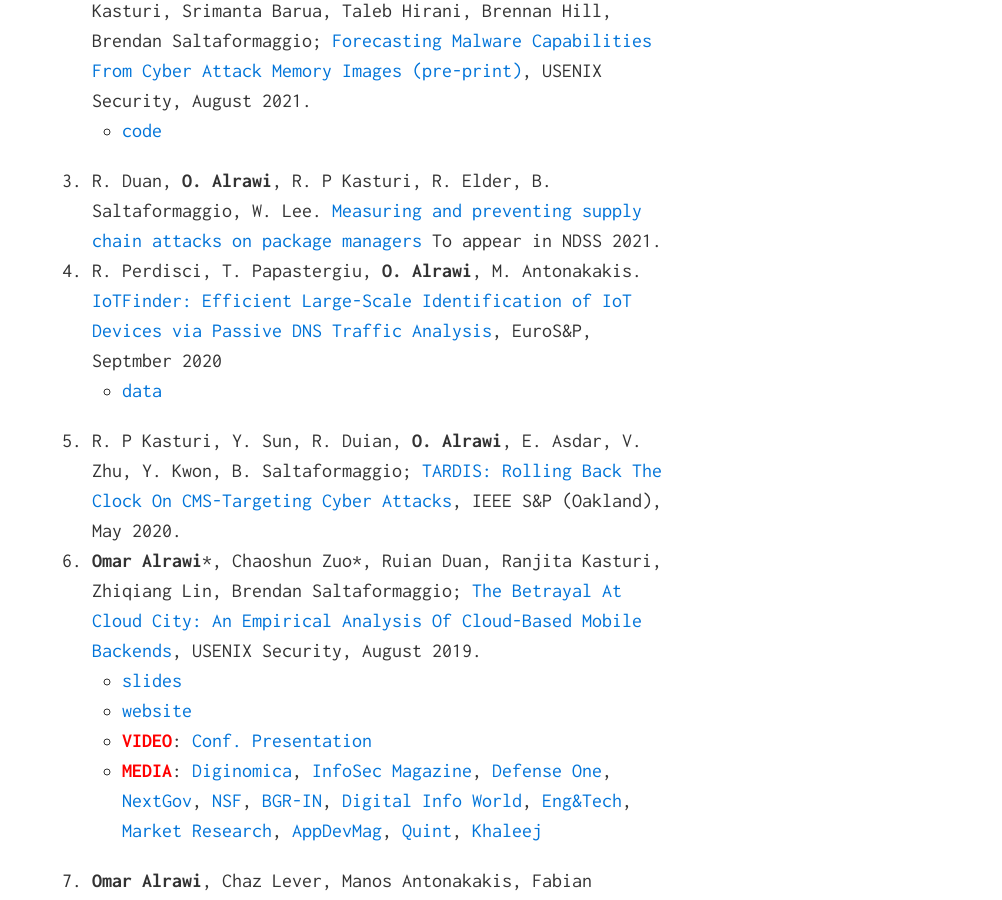
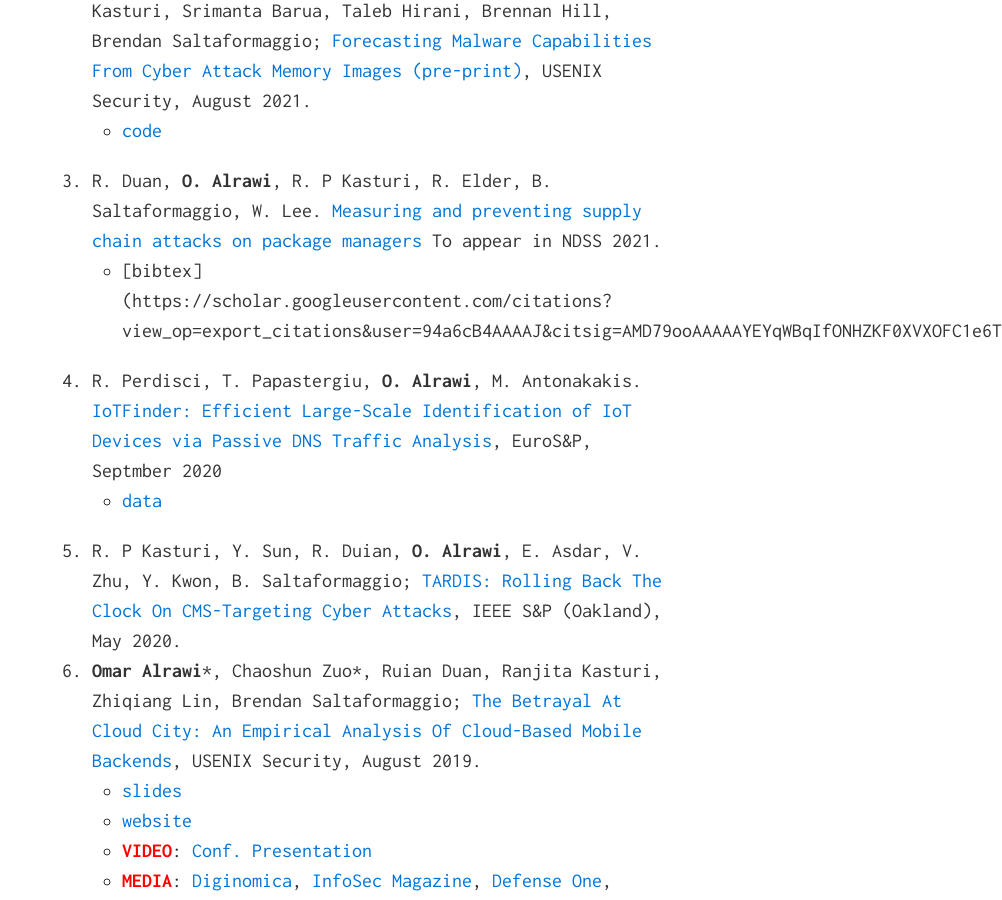
Before and after one commit to alrawi/alrawi.github.io, a Jekyll site: the page built from index.md, in a window 1280 px wide and 900 px high, scrolled down 1444 px. Shown: the whole window, without its empty margins (278-1280 px from the left). Built offline with Jekyll 4.4.1, drawn with Linux system fonts in a browser that asks for light colours; part of the change alters nothing that is shown.

Commit message:
Update index.md

```diff
--- a/index.md
+++ b/index.md
@@ -29,31 +29,32 @@ Additionally, I am investigating malware threats affecting IoT, mobile apps, and
   * [website](https://badthings.info/)
 1. __Omar Alrawi__{::nomarkdown}*{:/}, Moses Ike{::nomarkdown}*{:/}, Matthew Pruett, Ranjita Pai Kasturi, Srimanta Barua, Taleb Hirani, Brennan Hill, Brendan Saltaformaggio; [Forecasting Malware Capabilities From Cyber Attack Memory Images (pre-print)](/static/papers/alrawi_forecast_sec21.pdf), USENIX Security, August 2021.
   * [code](https://github.com/CyFI-Lab-Public/Forecast)
-1. R. Duan, __O. Alrawi__, R. P Kasturi, R. Elder, B. Saltaformaggio, W. Lee. [Measuring and preventing supply chain attacks on package managers](/#) To appear in NDSS 2021.
-1. R. Perdisci, T. Papastergiu, __O. Alrawi__, M. Antonakakis. [IoTFinder: Efficient Large-Scale Identification of IoT Devices via Passive DNS Traffic Analysis](/static/papers/IoTFinder-ESP20.pdf), EuroS&P, Septmber 2020
+1. R. Duan, __O. Alrawi__, R. P Kasturi, R. Elder, B. Saltaformaggio, W. Lee. [Measuring and preventing supply chain attacks on package managers](/static/papers/supply-chain-NDSS21.pdf) To appear in NDSS 2021.
+  * [bibtex] (https://scholar.googleusercontent.com/citations?view_op=export_citations&user=94a6cB4AAAAJ&citsig=AMD79ooAAAAAYEYqWBqIfONHZKF0XVXOFC1e6TjKKbO2&hl=en)
+3. R. Perdisci, T. Papastergiu, __O. Alrawi__, M. Antonakakis. [IoTFinder: Efficient Large-Scale Identification of IoT Devices via Passive DNS Traffic Analysis](/static/papers/IoTFinder-ESP20.pdf), EuroS&P, Septmber 2020
   * [data](https://yourthings.info/data)
-1. R. P Kasturi, Y. Sun, R. Duian, __O. Alrawi__, E. Asdar, V. Zhu, Y. Kwon, B. Saltaformaggio; [TARDIS: Rolling Back The Clock On CMS-Targeting Cyber Attacks](/static/papers/kasturi_tardis_sp20.pdf), IEEE S&P (Oakland), May 2020.
-1. __Omar Alrawi__{::nomarkdown}*{:/}, Chaoshun Zuo{::nomarkdown}*{:/}, Ruian Duan, Ranjita Kasturi, Zhiqiang Lin, Brendan Saltaformaggio; [The Betrayal At Cloud City: An Empirical Analysis Of Cloud-Based Mobile Backends](/static/papers/alrawi_cloudcity_sec19.pdf), USENIX Security, August 2019.
+4. R. P Kasturi, Y. Sun, R. Duian, __O. Alrawi__, E. Asdar, V. Zhu, Y. Kwon, B. Saltaformaggio; [TARDIS: Rolling Back The Clock On CMS-Targeting Cyber Attacks](/static/papers/kasturi_tardis_sp20.pdf), IEEE S&P (Oakland), May 2020.
+5. __Omar Alrawi__{::nomarkdown}*{:/}, Chaoshun Zuo{::nomarkdown}*{:/}, Ruian Duan, Ranjita Kasturi, Zhiqiang Lin, Brendan Saltaformaggio; [The Betrayal At Cloud City: An Empirical Analysis Of Cloud-Based Mobile Backends](/static/papers/alrawi_cloudcity_sec19.pdf), USENIX Security, August 2019.
   * [slides](/static/slides/USESEC_cloudcity_aug_19.pdf)
   * [website](https://mobilebackend.vet)
   * <span style="color:red">__VIDEO__</span>: [Conf. Presentation](https://www.youtube.com/watch?v=TIIMrOE389k)
   * <span style="color:red">__MEDIA__</span>: [Diginomica](https://diginomica.com/cloud-based-app-backends-rats-nest-mobile-phone-security-vulnerabilities), [InfoSec Magazine](https://www.infosecurity-magazine.com/news/cloud-services-compromise-mobile/), [Defense One](https://www.defenseone.com/technology/2019/08/new-tool-reveals-big-vulnerabilities-mobile-apps-use-multiple-clouds/159133/), [NextGov](https://www.nextgov.com/cybersecurity/2019/08/new-tool-reveals-big-vulnerabilities-mobile-apps-use-multiple-clouds/159169/), [NSF](https://www.nsf.gov/discoveries/disc_summ.jsp?cntn_id=299054&org=NSF&from=news), [BGR-IN](https://www.bgr.in/news/top-5000-free-android-apps-have-security-bugs-in-the-back-end-system-report/), [Digital Info World](https://www.digitalinformationworld.com/2019/08/vulnerabilities-top-5000-free-apps-google-play-store.html), [Eng&Tech](https://eandt.theiet.org/content/articles/2019/08/the-cloud-systems-behind-popular-apps-are-open-to-attack-researchers-find/), [Market Research](https://www.amarketresearchreport.com/tech-experts-reveal-vulnerabilities-prone-to-allowing-incidence-of-database-hacking/49426/), [AppDevMag](https://adtmag.com/articles/2019/08/15/backend-security.aspx), [Quint](https://www.thequint.com/tech-and-auto/tech-news/bugs-found-in-more-than-5000-apps-on-google-play-store), [Khaleej](https://www.khaleejtimes.com/technology/be-cautious-when-installing-free-apps-from-google-play-store)
-1. __Omar Alrawi__, Chaz Lever, Manos Antonakakis, Fabian Monrose; [SoK: Security Evaluation of Home-Based IoT Deployments](/static/papers/alrawi_sok_sp19.pdf), IEEE S&P (Oakland), May 2019.
+6. __Omar Alrawi__, Chaz Lever, Manos Antonakakis, Fabian Monrose; [SoK: Security Evaluation of Home-Based IoT Deployments](/static/papers/alrawi_sok_sp19.pdf), IEEE S&P (Oakland), May 2019.
   * [slides-long](/static/slides/M3AAWG_iot_feb_2019.pdf)
   * [slides-short](/static/slides/IEEESP_iot_may_2019.pdf)
   * [website+data](https://yourthings.info)
   * <span style="color:red">__VIDEO__</span>: [One min Preview](https://www.youtube.com/watch?v=-KCia-uTr-8)
   * <span style="color:red">__VIDEO__</span>: [Conf. Presentation](https://www.youtube.com/watch?v=Yg807tkRSZ8)
   * <span style="color:red">__MEDIA__</span>: [Newsweek](https://www.newsweek.com/2019/11/01/trust-internet-things-hacks-vulnerabilities-1467540.html), [Tech Republic](https://www.techrepublic.com/article/learn-how-insecure-your-iot-devices-are-with-yourthings-scorecards/), [Machine Design](https://www.machinedesign.com/iot/engineers-evaluate-consumer-iot-devices-security-risks), [The Ambient](https://www.the-ambient.com/features/yourthings-website-smart-home-security-rating-1908), [GearBrain](https://www.gearbrain.com/smart-home-device-security-2640394769.html), [Futurity](https://www.futurity.org/internet-connected-devices-security-risks-website-2150812/), [Fierce Elec.](https://www.fierceelectronics.com/electronics/thinking-about-iot-device-for-your-home-check-security-first), [Tech Xplore](https://techxplore.com/news/2019-09-website-internet-connected-devices.html), [Computer Welt](https://computerwelt.at/news/webseite-bewertet-sicherheit-von-iot-geraeten/)
-1. R. Duan, A. Bijlani, Y. Ji, __O. Alrawi__, Y. Xiong, M. Ike, B. Saltaformaggio, W. Lee; [Automating Patching of Vulnerable Open-Source Software Versions in Application Binaries](/static/papers/duan_osspatch_ndss19.pdf), NDSS, Feb 2019
-1. __Omar Alrawi__, Aziz Mohaisen; [Chains of Distrust: Towards Understanding Certificates Used for Signing Malicious Applications](/static/papers/malcert.pdf), WWW 2016 Companion, April 2016.
-1. Aziz Mohaisen, __Omar Alrawi__; [Behavior-based Automated Malware Analysis and Classification](/static/papers/15-cose.pdf), Elsevier Computers & Security, 2015.
-2. A Mohaisen, AG West, A Mankin, __O Alrawi__; [Chatter: Classifying Malware Families Using System Event Ordering.](/static/papers/chatter-tr.pdf)  IEEE CNS 2014.
-3. Aziz Mohaisen, __Omar Alrawi__; [AMAL: High-Fidelity, Behavior-based Automated Malware Analysis and Classification.](/static/papers/amal-wisa14.pdf)  WISA 2014. <span style="color:red">Best Paper Award</span>.
-4. Aziz Mohaisen, __Omar Alrawi__,; [AV-Meter: An Evaluation of Antivirus Scans and Labels.](/static/papers/avmeter-dimva.pdf)  DIMVA 2014.
-5. Aziz Mohaisen, __Omar Alrawi__, Andrew G. West, and Allison Mankin; [Babble: Identifying Malware by Its Dialects.](/static/papers/babble-cns13.pdf)  IEEE CNS 2013.
-6. Aziz Mohaisen, __Omar Alrawi__, Matt Larson, and Danny McPherson; [Towards A Methodical Evaluation of Antivirus Scans and Labels.](/static/papers/wisa2013labels.pdf) WISA 2013.
-7. Aziz Mohaisen, __Omar Alrawi__; [Unveiling Zeus Automated Classification of Malware Samples.](/static/papers/unzeus_www13.pdf) WWW Workshops 2013.
+7. R. Duan, A. Bijlani, Y. Ji, __O. Alrawi__, Y. Xiong, M. Ike, B. Saltaformaggio, W. Lee; [Automating Patching of Vulnerable Open-Source Software Versions in Application Binaries](/static/papers/duan_osspatch_ndss19.pdf), NDSS, Feb 2019
+8. __Omar Alrawi__, Aziz Mohaisen; [Chains of Distrust: Towards Understanding Certificates Used for Signing Malicious Applications](/static/papers/malcert.pdf), WWW 2016 Companion, April 2016.
+9. Aziz Mohaisen, __Omar Alrawi__; [Behavior-based Automated Malware Analysis and Classification](/static/papers/15-cose.pdf), Elsevier Computers & Security, 2015.
+10. A Mohaisen, AG West, A Mankin, __O Alrawi__; [Chatter: Classifying Malware Families Using System Event Ordering.](/static/papers/chatter-tr.pdf)  IEEE CNS 2014.
+11. Aziz Mohaisen, __Omar Alrawi__; [AMAL: High-Fidelity, Behavior-based Automated Malware Analysis and Classification.](/static/papers/amal-wisa14.pdf)  WISA 2014. <span style="color:red">Best Paper Award</span>.
+12. Aziz Mohaisen, __Omar Alrawi__,; [AV-Meter: An Evaluation of Antivirus Scans and Labels.](/static/papers/avmeter-dimva.pdf)  DIMVA 2014.
+13. Aziz Mohaisen, __Omar Alrawi__, Andrew G. West, and Allison Mankin; [Babble: Identifying Malware by Its Dialects.](/static/papers/babble-cns13.pdf)  IEEE CNS 2013.
+14. Aziz Mohaisen, __Omar Alrawi__, Matt Larson, and Danny McPherson; [Towards A Methodical Evaluation of Antivirus Scans and Labels.](/static/papers/wisa2013labels.pdf) WISA 2013.
+15. Aziz Mohaisen, __Omar Alrawi__; [Unveiling Zeus Automated Classification of Malware Samples.](/static/papers/unzeus_www13.pdf) WWW Workshops 2013.
 
 
 ### Patents
```
